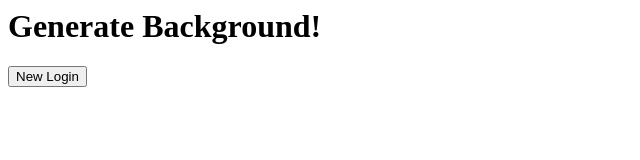
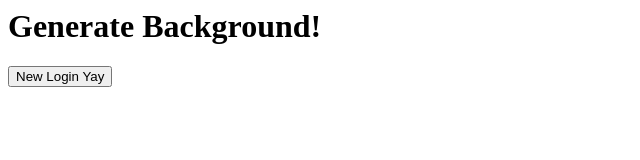
Before and after one commit to ramcontributions/BG-Generator, a plain HTML site: page index.html in a window 1280 px wide. Shown: the full height of the page, 0-640 px from the left. Drawn offline with Linux system fonts and the light colour scheme.

Commit message:
Some new login

```diff
--- a/index.html
+++ b/index.html
@@ -4,6 +4,6 @@
 </head>
 <body>
     <h1>Generate Background!</h1>
-      <button type="input">New Login</button>
+      <button type="input">New Login Yay</button>
 </body>
 </html>
```
